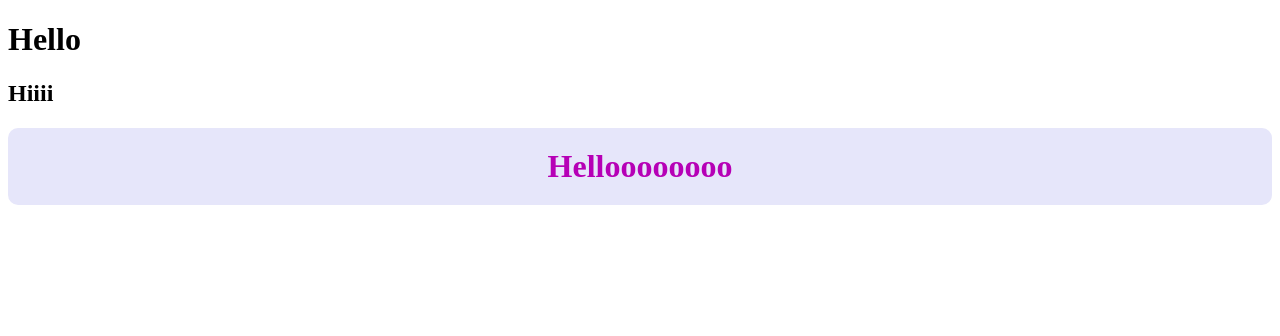
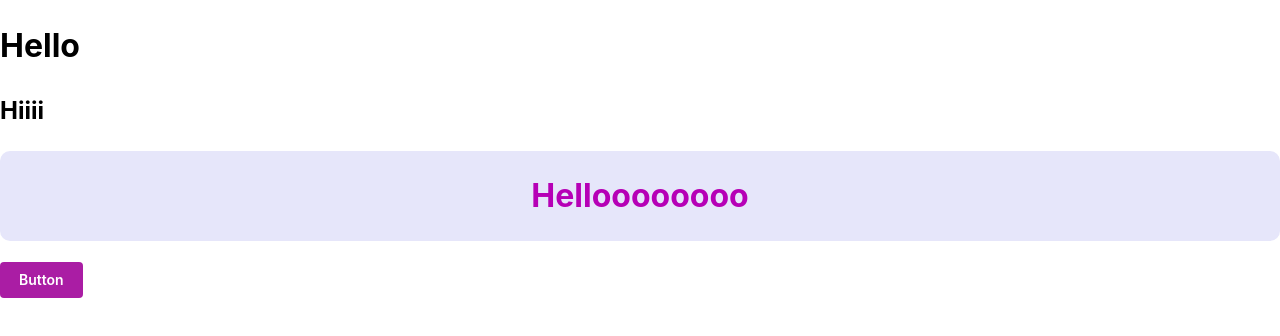
Before and after one commit to Wawa755/Rouge, a React (Vite) app: page / in a window 1280 px wide. Shown: the top 336 px of the page. Built offline with nearby package versions, Linux system fonts and the light colour scheme.

Commit message:
mantine added

```diff
--- a/src/app.jsx
+++ b/src/app.jsx
@@ -1,13 +1,14 @@
 import React from 'react';
 import './sass/styles.scss';
+import Demo from './react/components/buttons/button';
 const App = () => {
   return (
     <div>
       <h1 className="Hello">Helloooooooo</h1>
+      <Demo />
     </div>
   );
 };
 
 
-
 export default App;
--- a/src/main.jsx
+++ b/src/main.jsx
@@ -1,11 +1,14 @@
 import React from 'react';
 import ReactDOM from 'react-dom/client';
-import App from './App.jsx';
+import App from './app.jsx';
+import { MantineProvider } from '@mantine/core';
+import '@mantine/core/styles.css';
 import './sass/styles.scss';
-
 
 ReactDOM.createRoot(document.getElementById('root')).render(
   <React.StrictMode>
-    <App />
+    <MantineProvider withGlobalStyles withNormalizeCSS>
+      <App />
+    </MantineProvider>
   </React.StrictMode>
 );
--- /dev/null
+++ b/src/react/components/buttons/button.jsx
@@ -0,0 +1,14 @@
+import React from 'react';
+import '../../../sass/styles.scss';
+import '../../../sass/component/_button.scss';
+import { Button } from '@mantine/core';
+
+function Demo() {
+    return (
+      <Button classNames={{ root: 'button-test' }} variant="filled">
+        Button
+      </Button>
+    );
+  }
+
+export default Demo;
--- /dev/null
+++ b/src/sass/component/_button.scss
@@ -0,0 +1,6 @@
+@import '../abstract/colors';
+
+.mantine-Button-root.button-test {
+    background-color: $magenta;
+    color: white;
+  }
--- a/src/sass/component/_index.scss
+++ b/src/sass/component/_index.scss
@@ -0,0 +1 @@
+@import 'button';
--- a/src/sass/styles.scss
+++ b/src/sass/styles.scss
@@ -1,2 +1,3 @@
 @use "abstract" as *;
 @use "app" as *;
+@import 'component/index';
```
